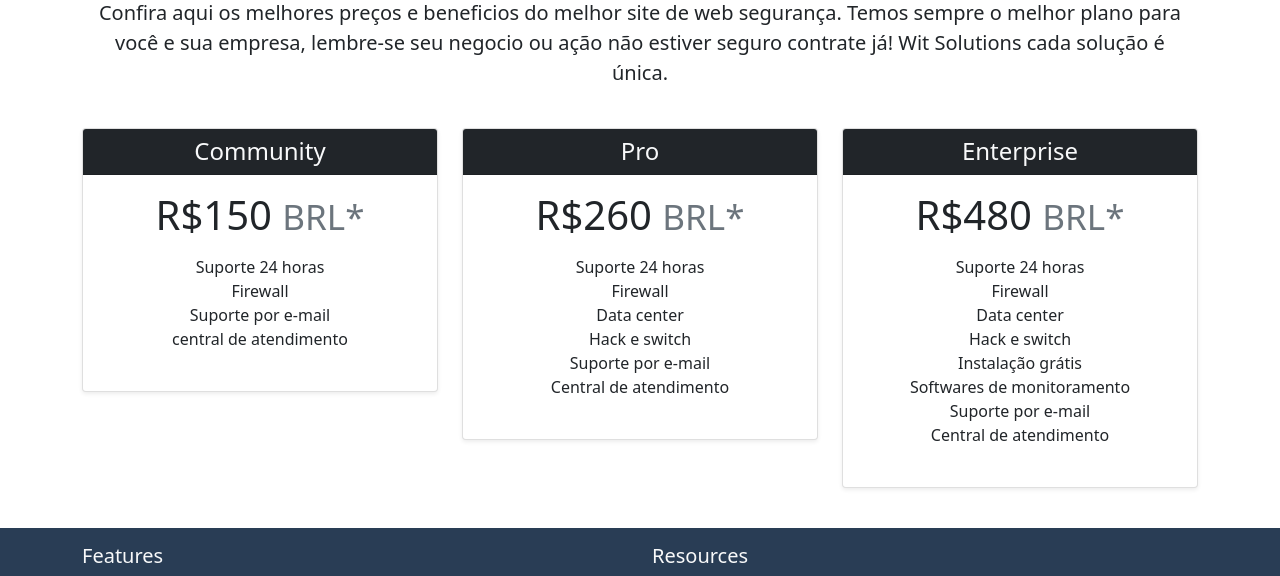
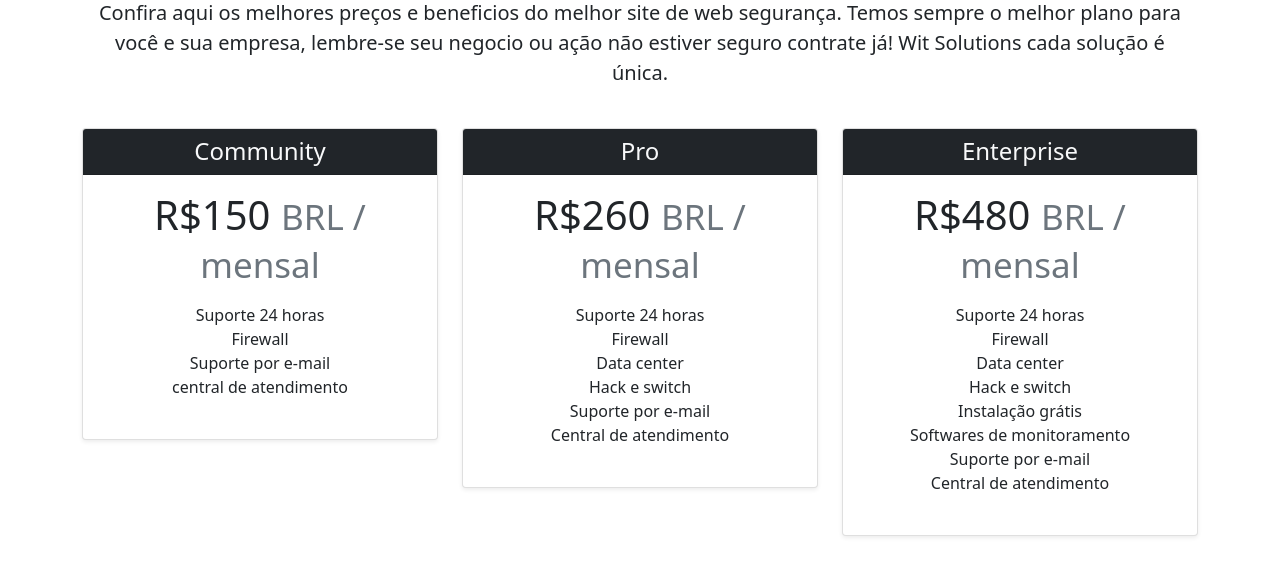
Before and after one commit to joaovc800/projetos-2021.1, a PHP site: page /planos.php in a window 1280 px wide. Shown: the part 191-767 px from the top of the page. Run offline with PHP 8.4, Linux system fonts and the light colour scheme; the visitor is signed in with stand-in values (Sample User, id 1); some libraries are stand-ins or nearby versions.

Commit message:
Update planos.php

```diff
--- a/planos.php
+++ b/planos.php
@@ -66,7 +66,7 @@
             <h4 class="my-0 fw-normal text-light">Community</h4>
           </div>
           <div class="card-body">
-            <h1 class="card-title pricing-card-title">R$150 <small class="text-muted">BRL*</small></h1>
+            <h1 class="card-title pricing-card-title">R$150 <small class="text-muted">BRL / mensal</small></h1>
             <ul class="list-unstyled mt-3 mb-4">
               <li>Suporte 24 horas</li>
               <li>Firewall</li>
@@ -90,7 +90,7 @@
             <h4 class="my-0 fw-normal text-light">Pro</h4>
           </div>
           <div class="card-body">
-            <h1 class="card-title pricing-card-title">R$260 <small class="text-muted">BRL*</small></h1>
+            <h1 class="card-title pricing-card-title">R$260 <small class="text-muted">BRL / mensal</small></h1>
             <ul class="list-unstyled mt-3 mb-4">
               <li>Suporte 24 horas</li>
               <li>Firewall</li>
@@ -116,7 +116,7 @@
             <h4 class="my-0 fw-normal text-light">Enterprise</h4>
           </div>
           <div class="card-body">
-            <h1 class="card-title pricing-card-title">R$480 <small class="text-muted">BRL*</small></h1>
+            <h1 class="card-title pricing-card-title">R$480 <small class="text-muted">BRL / mensal</small></h1>
             <ul class="list-unstyled mt-3 mb-4">
               <li>Suporte 24 horas</li>
               <li>Firewall</li>
```
